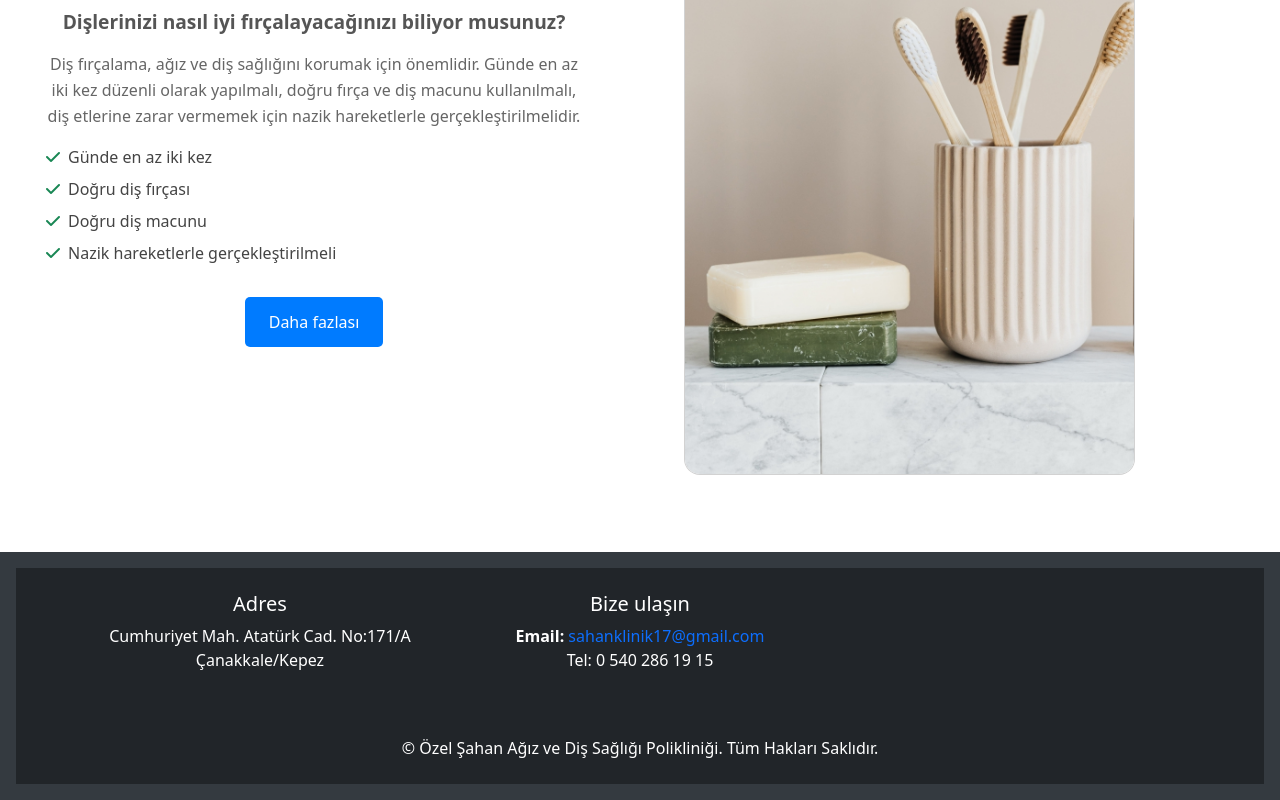
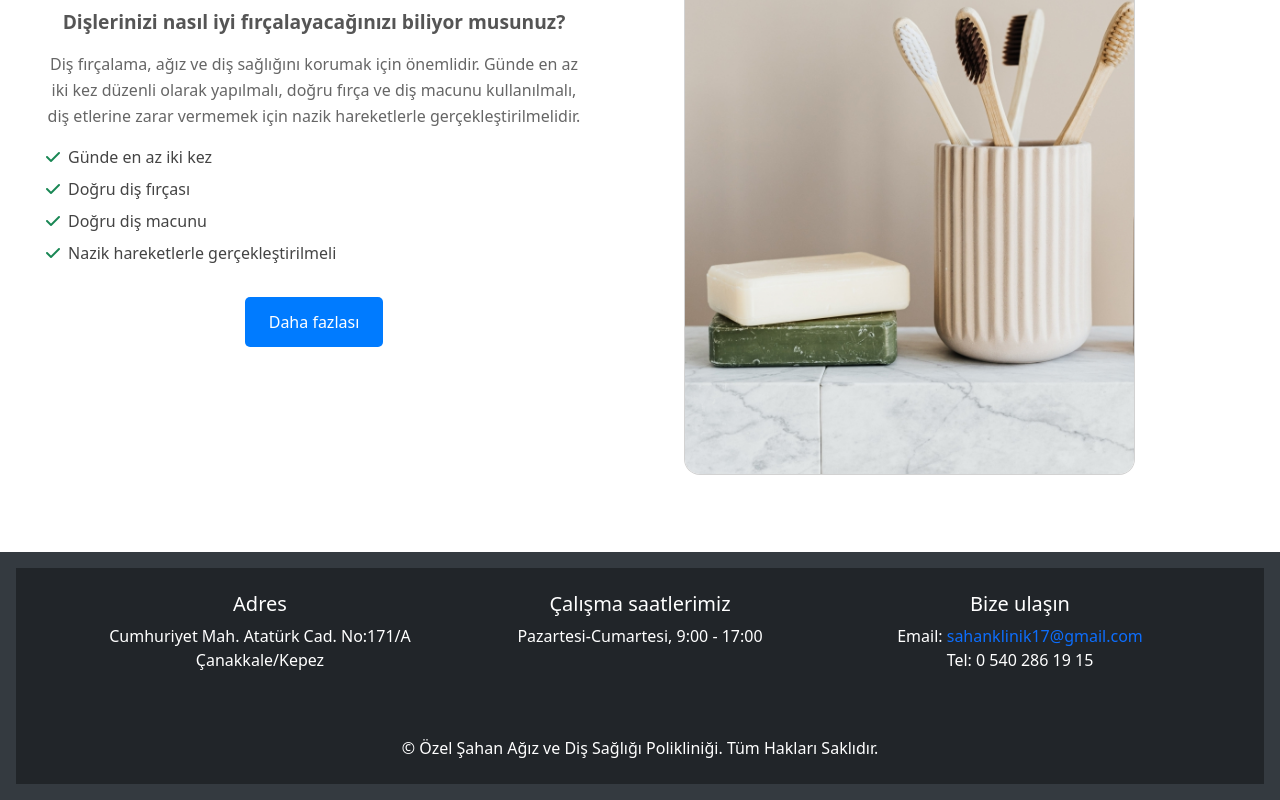
Before and after one commit to Furkan-Kamaci/sahan-dent, an Angular app: page /home-page in a window 1280 px wide. Shown: the part 2919-3719 px from the top of the page. Built offline with nearby package versions, Linux system fonts and the light colour scheme.

Commit message:
calisma saatlarimiz

```diff
--- a/src/app/common/footer/footer.component.html
+++ b/src/app/common/footer/footer.component.html
@@ -7,20 +7,22 @@
           Cumhuriyet Mah. Atatürk Cad. No:171/A Çanakkale/Kepez
         </p>
       </div>
-      <!-- <div class="col-md-4">
-        <h5>Quick Links</h5>
-        <ul class="list-unstyled">
+      <div class="col-md-4">
+        <h5>Çalışma saatlerimiz</h5>
+
+        Pazartesi-Cumartesi, 9:00 - 17:00
+        <!-- <ul class="list-unstyled">
           <li><a href="#" class="text-white">Home</a></li>
           <li><a href="#" class="text-white">Services</a></li>
           <li><a href="#" class="text-white">Contact</a></li>
           <li><a href="#" class="text-white">FAQs</a></li>
-        </ul>
-      </div> -->
+        </ul> -->
+      </div>
       <div class="col-md-4">
         <h5>Bize ulaşın</h5>
         <p>
 
-        <strong>Email: </strong> <a href="mailto:sahanklinik17@gmail.com" class="text-decoration-none">sahanklinik17&#64;gmail.com</a>
+        Email: <a href="mailto:sahanklinik17@gmail.com" class="text-decoration-none">sahanklinik17&#64;gmail.com</a>
 <br />
           Tel: 0 540 286 19 15
         </p>
```
